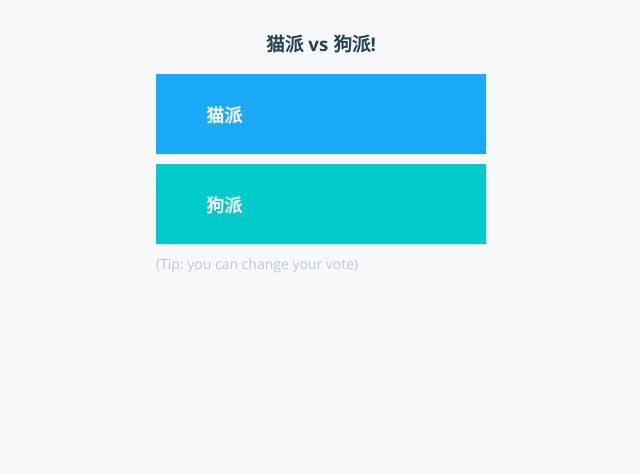
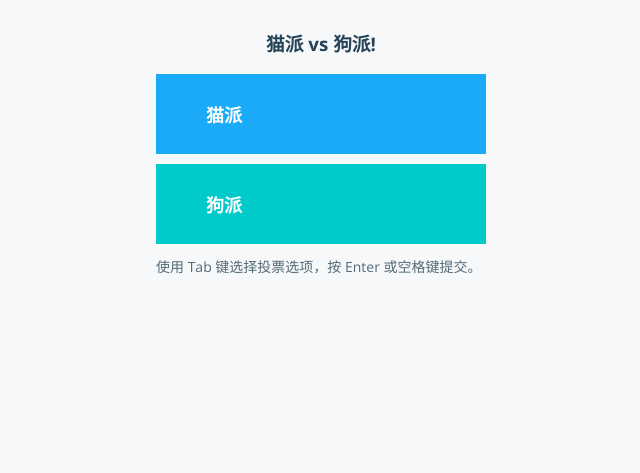
Before and after one commit to boardflow-lab-lenshood/vote, a Flask app: page / in a window 1280 px wide. Shown: the top 473 px of the page, without its empty margins (319-959 px from the left). Run offline with Flask 3, Linux system fonts and the light colour scheme; some libraries are stand-ins or nearby versions.

Commit message:
Keep Chinese keyboard voting instructions visible
Constrain the existing hint to the button width and improve wrapping and contrast across voting states.

Co-Authored-By: Claude Code <noreply@anthropic.com>

```diff
--- a/static/stylesheets/style.css
+++ b/static/stylesheets/style.css
@@ -36,9 +36,13 @@ button.b{
 }
 
 #tip{
+  width: 330px;
+  max-width: 100%;
+  margin: 12px auto 0;
   text-align: left;
-  color: #c0c9ce;
+  color: #536b78;
   font-size: 14px;
+  line-height: 1.5;
 }
 
 #vote-confirmation{
--- a/templates/index.html
+++ b/templates/index.html
@@ -24,7 +24,7 @@
         <div id="vote-confirmation" data-vote="b">你已投给{{option_b}}</div>
         {% endif %}
         <div id="tip">
-          (Tip: you can change your vote)
+          使用 Tab 键选择投票选项，按 Enter 或空格键提交。
         </div>
         <div id="hostname">
           Processed by container ID {{hostname}}
```
